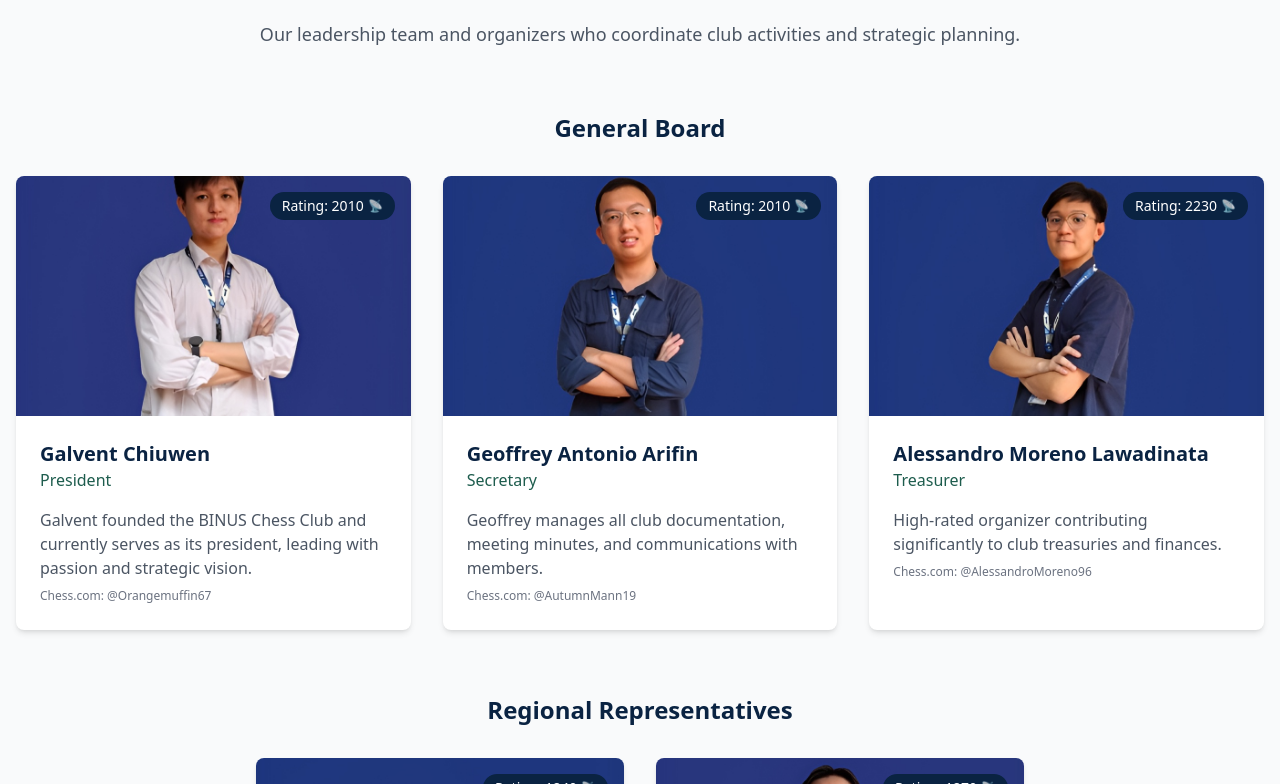
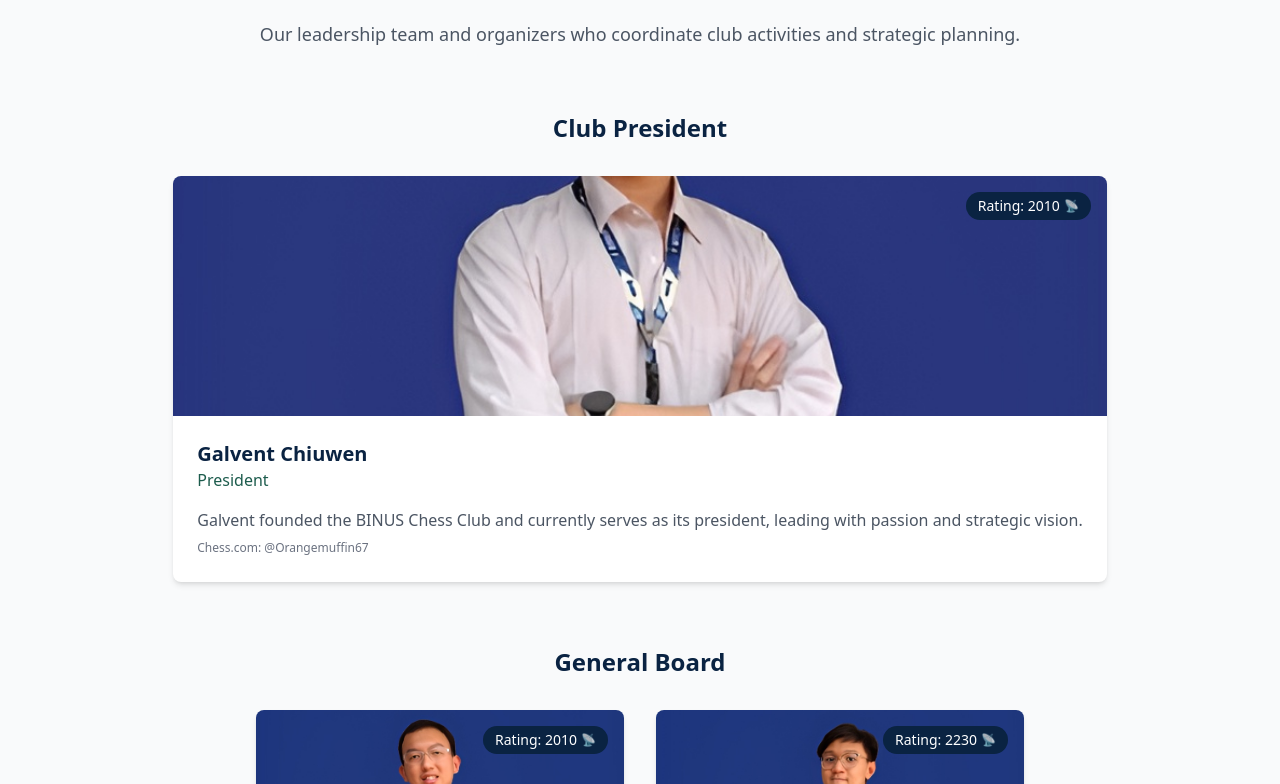
Before and after one commit to mzf11125/binus-chess-knight-club, a React (Vite) app: page /team in a window 1280 px wide. Shown: the part 1256-2040 px from the top of the page. Built offline with nearby package versions, Linux system fonts and the light colour scheme; no server answers.

Commit message:
Fix team page layout

```diff
--- a/src/pages/Team.tsx
+++ b/src/pages/Team.tsx
@@ -19,8 +19,8 @@ Keven Wilbert Felik
 */
 const Team = () => {
   const [showAllTopMembers, setShowAllTopMembers] = useState(false);
-  // General Board (DPI Umum)
-  const generalBoard = [
+  // Club President
+  const clubPresident = [
     {
       name: "Galvent Chiuwen",
       position: "President",
@@ -29,6 +29,10 @@ const Team = () => {
       bio: "Galvent founded the BINUS Chess Club and currently serves as its president, leading with passion and strategic vision.",
       chessComUsername: "Orangemuffin67"
     },
+  ];
+
+  // General Board (DPI Umum)
+  const generalBoard = [
     {
       name: "Geoffrey Antonio Arifin",
       position: "Secretary",
@@ -103,7 +107,7 @@ const Team = () => {
   ];
 
   // Combine all organizers for Hall of Fame
-  const organizers = [...generalBoard, ...regionalReps, ...divisionHeads];
+  const organizers = [...clubPresident, ...generalBoard, ...regionalReps, ...divisionHeads];
 
   const activists = [
     {
@@ -169,14 +173,6 @@ const Team = () => {
       image: "activist/scaled/melsandi.png",
       bio: "Enthusiastic member contributing to club activities and growth.",
       chessComUsername: "MELSANDI",
-    },
-    {
-      name: "Owen Siau",
-      position: "Club Activist",
-      rating: 1270,
-      image: "activist/scaled/owen.png",
-      bio: "Active participant in club events and community building efforts.",
-      chessComUsername: "Ony0n",
     },
     {
       name: "Nathanael Vitzgerald",
@@ -431,10 +427,28 @@ const Team = () => {
               and strategic planning.
             </p>
 
+            {/* Club President */}
+            <div className="mb-16">
+              <h3 className="text-2xl font-bold text-chessBlue text-center mb-8">Club President</h3>
+              <div className="flex justify-center">
+                {clubPresident.map((member, index) => (
+                  <TeamCard
+                    key={index}
+                    name={member.name}
+                    position={member.position}
+                    rating={member.rating}
+                    image={member.image}
+                    bio={member.bio}
+                    chessComUsername={member.chessComUsername}
+                  />
+                ))}
+              </div>
+            </div>
+
             {/* General Board */}
             <div className="mb-16">
               <h3 className="text-2xl font-bold text-chessBlue text-center mb-8">General Board</h3>
-              <div className="grid grid-cols-1 md:grid-cols-3 gap-8">
+              <div className="grid grid-cols-1 md:grid-cols-2 gap-8 max-w-3xl mx-auto">
                 {generalBoard.map((member, index) => (
                   <TeamCard
                     key={index}
```
